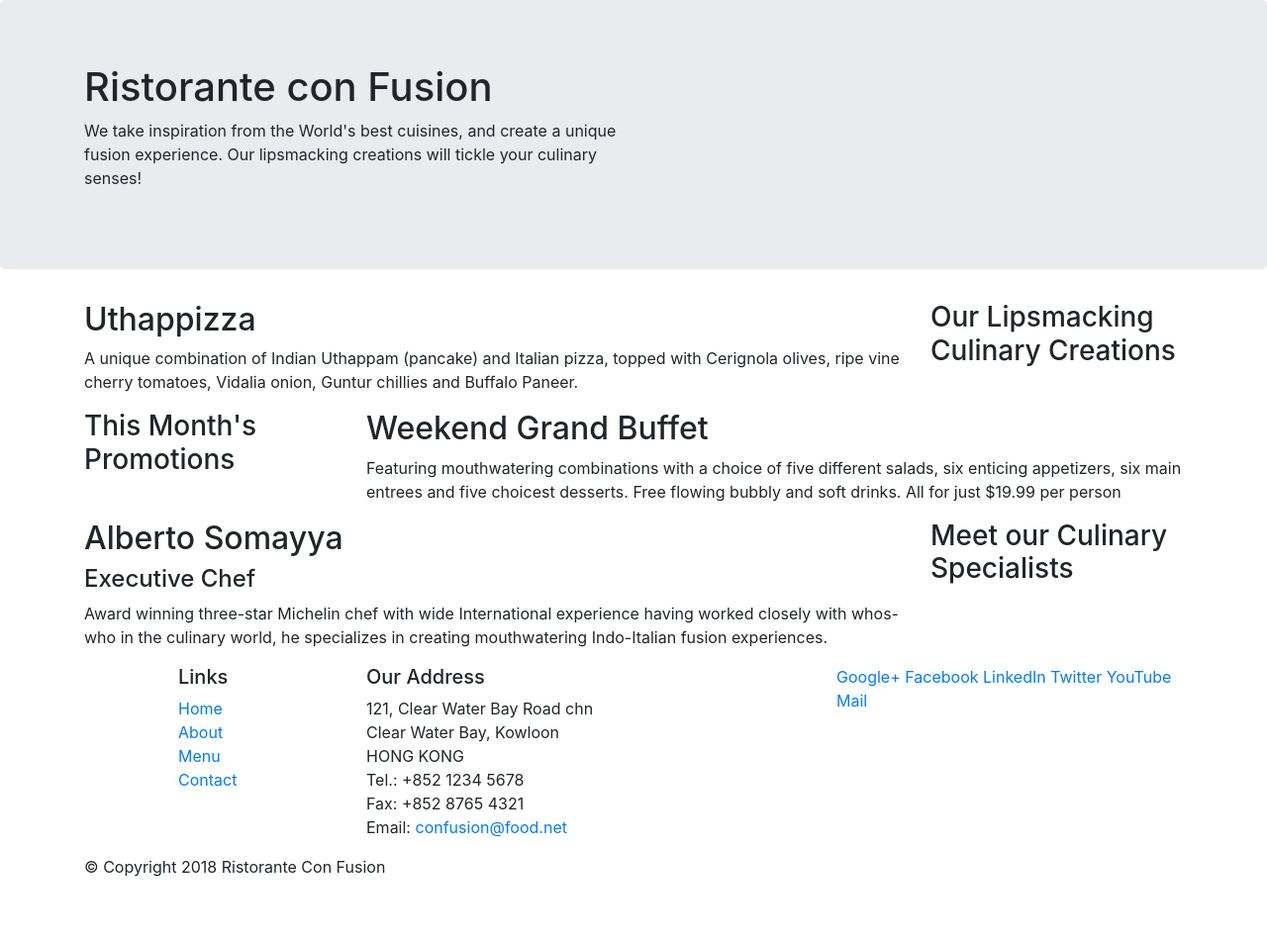
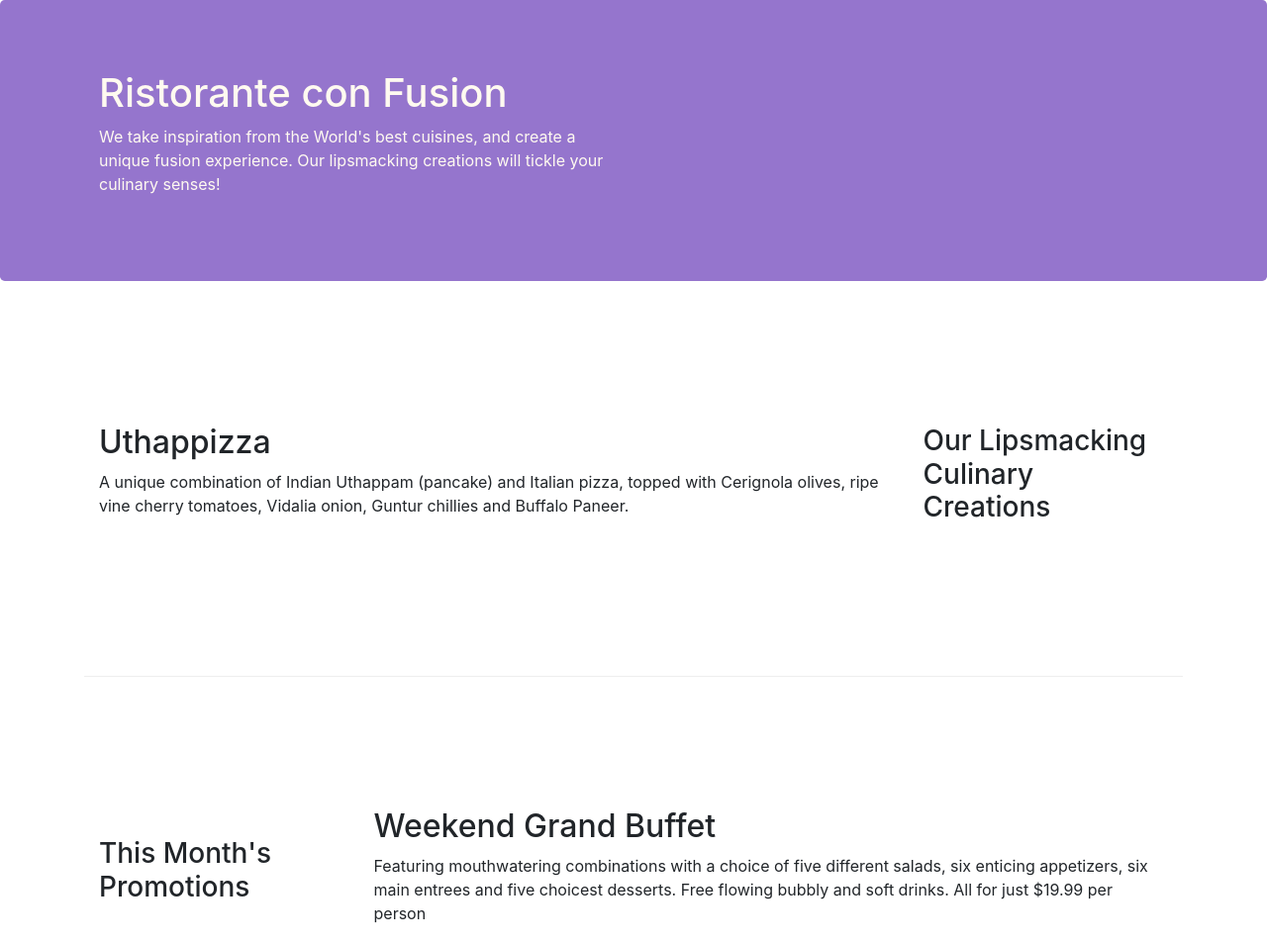
Before and after one commit to imkhezar/Bootstrap_website, a website: page index.html in a window 1280 px wide. Shown: the top 954 px of the page at 99% size. Before the commit the page ends 904 px from the top, so only its background shows below. Drawn offline with nearby package versions, Linux system fonts and the light colour scheme.

Commit message:
bootstrap grid part 2

```diff
--- /dev/null
+++ b/css/style.css
@@ -0,0 +1,28 @@
+.row-header{
+    margin: 0px auto;
+    padding: 0px auto;
+
+}
+.row-content{
+    margin: 0px auto;
+    padding: 50px 0px 50px 0px;
+    border-bottom: 1px ridge;
+    min-height: 400px;
+}
+.footer {
+    background-color:#D1C4E9;
+    margin: 0px auto;
+    padding: 20px 0px 20px 0px;
+
+}
+.jumbotron{
+    padding: 70px 30px 70px 30px;
+    margin: 0px auto;
+    background: #9575CD;
+    color: floralwhite
+}
+.address{
+    font-size: 80%;
+    margin: 0px;
+    color: #0f0f0f;
+}
--- a/index.html
+++ b/index.html
@@ -9,6 +9,7 @@
 
     <!-- Bootstrap CSS -->
     <link rel="stylesheet" href="node_modules/bootstrap/dist/css/bootstrap.min.css">
+    <link rel="stylesheet" href="css/style.css">
     <title>Ristorante Con Fusion</title>
 </head>
 
@@ -16,7 +17,7 @@
 
     <header class="jumbotron" >
         <div class="container">
-            <div class="row">
+            <div class="row row-header align-items-center">
                 <div class="col-12 col-sm-6">
                     <h1>Ristorante con Fusion</h1>
                     <p>We take inspiration from the World's best cuisines, and create a unique fusion experience. Our lipsmacking creations will tickle your culinary senses!</p>
@@ -28,7 +29,7 @@
     </header>
 
     <div class="container">
-        <div class="row">
+        <div class="row row-content align-items-center">
             <div class="col-12 col-sm-4 order-sm-last col-md-3">
                 <h3>Our Lipsmacking Culinary Creations</h3>
             </div>
@@ -39,7 +40,7 @@
         </div>
 
 
-        <div class="row">
+        <div class="row row-content align-items-center">
             <div class="col-12 col-sm-4 col-md-3">
                 <h3>This Month's Promotions</h3>
             </div>
@@ -49,7 +50,7 @@
             </div>
         </div>
 
-        <div class="row">
+        <div class="row row-content align-items-center">
             <div class="col-12 col-sm-4 order-sm-last col-md-3">
                 <h3>Meet our Culinary Specialists</h3>
             </div>
@@ -61,7 +62,7 @@
         </div>
     </div>
 
-    <footer >
+    <footer class="footer">
         <div  class="container">
             <div class="row">
                 <div class="col-4 offset-1 col-sm-2">
@@ -84,8 +85,8 @@
 		              Email: <a href="mailto:confusion@food.net">confusion@food.net</a>
 		           </address>
                 </div>
-                <div class="col-12 col-sm-4">
-                    <div>
+                <div class="col-12 col-sm-4 align-self-center">
+                    <div class="text-center">
                         <a href="http://google.com/+">Google+</a>
                         <a href="http://www.facebook.com/profile.php?id=">Facebook</a>
                         <a href="http://www.linkedin.com/in/">LinkedIn</a>
@@ -95,8 +96,8 @@
                     </div>
                 </div>
            </div>
-           <div class="row">
-                <div class="col-auto">
+           <div class="row justify-content-center">
+                <div class="col-auto ">
                     <p>© Copyright 2018 Ristorante Con Fusion</p>
                 </div>
            </div>
```
